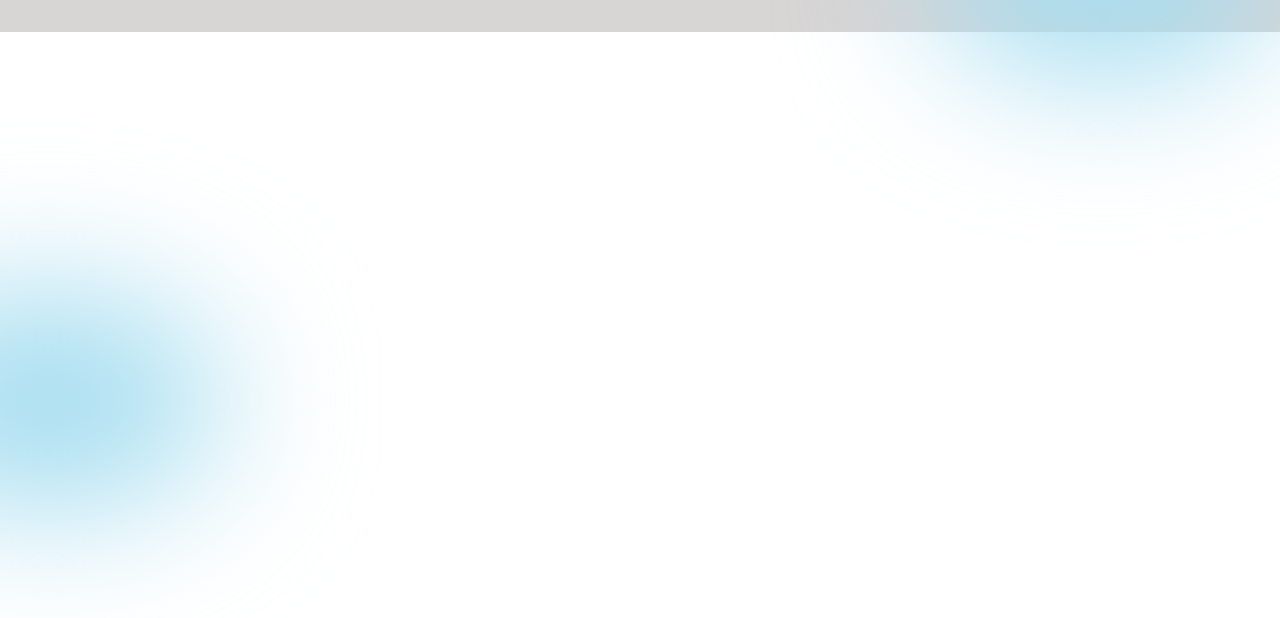
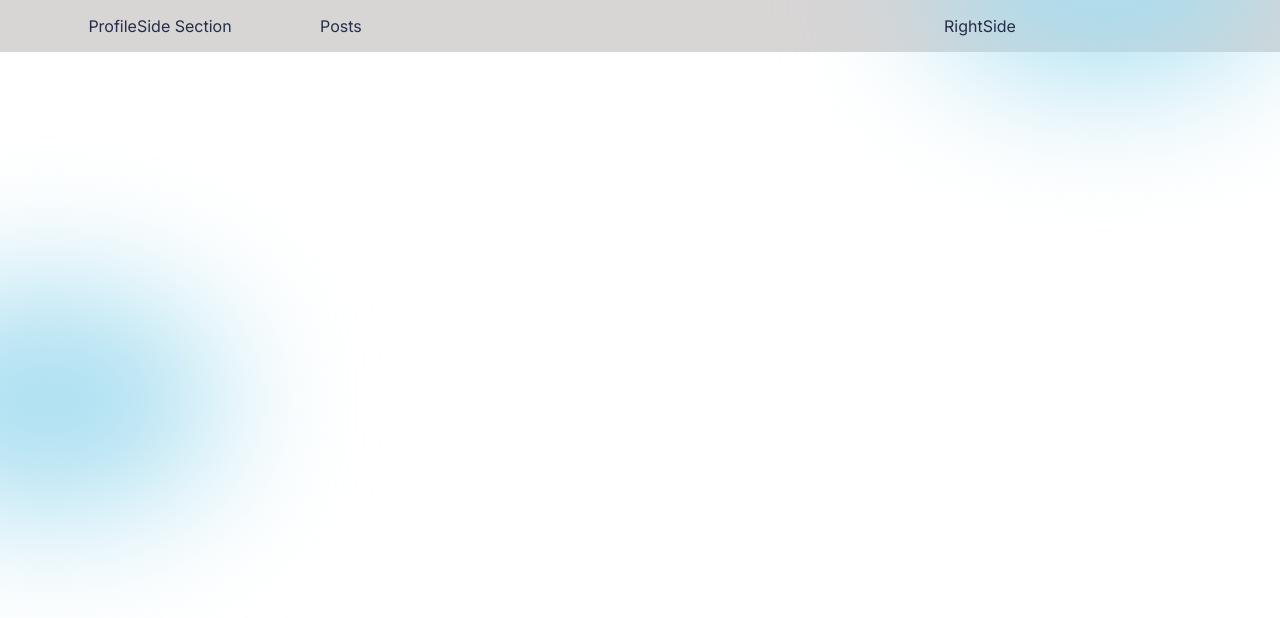
Before and after one commit to mervebilgin/Social_Media_Website, a React (Create React App) app in the folder client/: page / in a window 1280 px wide. Shown: the top 618 px of the page. Built offline with nearby package versions, Linux system fonts and the light colour scheme.

Commit message:
Create home page

```diff
--- a/client/src/App.js
+++ b/client/src/App.js
@@ -1,10 +1,13 @@
 import "./App.css"
+import Home from "./pages/home/Home";
+
 function App() {
   return (
     <div className="App">
         <div className="blur" style={{top: '-18%', right: '0'}}></div>
         <div className="blur" style={{top: '36%', left: '-8rem'}}></div>
 
+        <Home/>
     </div>
   );
 }
--- /dev/null
+++ b/client/src/components/profileSide/ProfileSide.css
@@ -0,0 +1,7 @@
+.ProfileSide{
+    display: flex;
+    flex-direction: column;
+    gap: 1rem;
+    align-items: center;
+    overflow: auto;
+}
--- /dev/null
+++ b/client/src/components/profileSide/ProfileSide.jsx
@@ -0,0 +1,12 @@
+import React from 'react'
+import "./ProfileSide.css"
+
+const ProfileSide = () => {
+  return (
+    <div className="ProfileSide">
+        ProfileSide Section
+    </div>
+  )
+}
+
+export default ProfileSide
--- /dev/null
+++ b/client/src/pages/home/Home.css
@@ -0,0 +1,6 @@
+.Home{
+    position: relative;
+    display: grid;
+    grid-template-columns: 18rem auto 20rem;
+    gap: 1rem;
+}
--- /dev/null
+++ b/client/src/pages/home/Home.jsx
@@ -0,0 +1,15 @@
+import React from 'react'
+import ProfileSide from '../../components/profileSide/ProfileSide'
+
+import './Home.css'
+const Home = () => {
+  return (
+    <div className="Home">
+        <ProfileSide/>
+        <div className='postSide'>Posts</div>
+        <div className='RightSide'>RightSide</div>
+    </div>
+  )
+}
+
+export default Home
```
